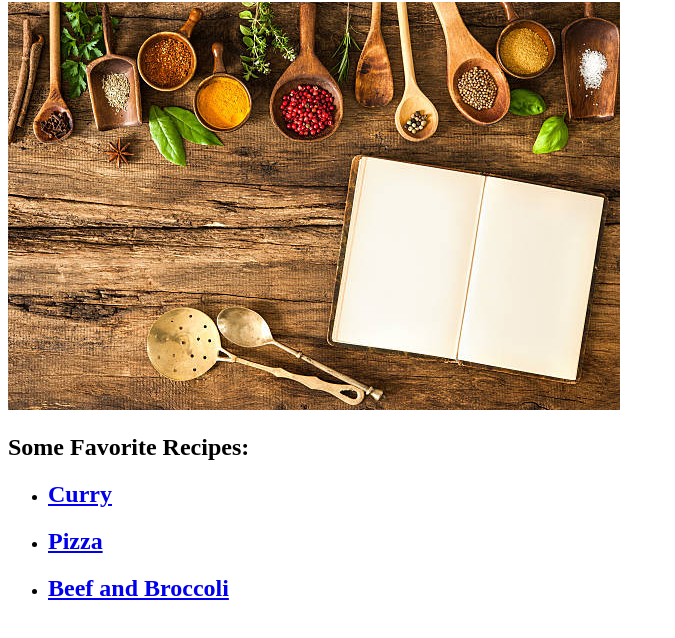
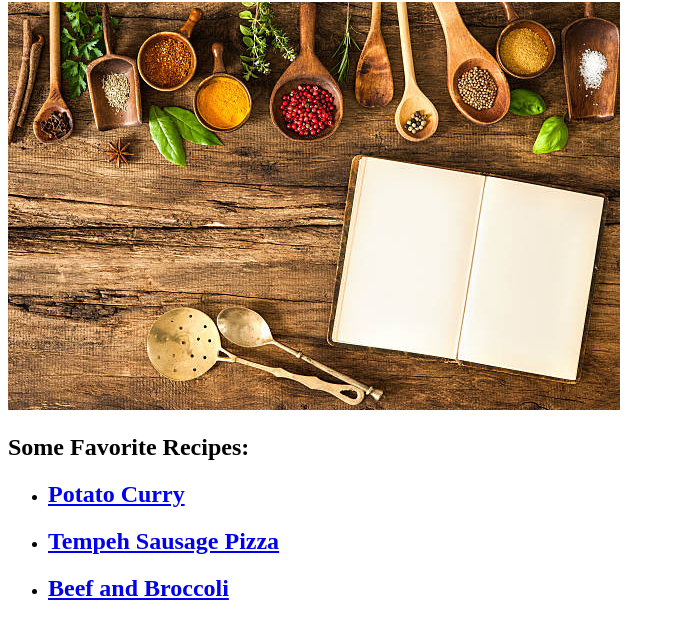
Before and after one commit to codybb/odin-recipes, a plain HTML site: page index.html in a window 1280 px wide. Shown: the part 78-716 px from the top of the page, without its empty margins (0-675 px from the left). Drawn offline with Linux system fonts and the light colour scheme.

Commit message:
Final edit

```diff
--- a/index.html
+++ b/index.html
@@ -9,8 +9,8 @@
    <h1>Odin Recipes</h1>
         <img src="recipes/recipe images/recipebook.jpg">
    <h2>Some Favorite Recipes:</h2>
-   <ul><li><h2> <a href="./recipes/curry.html">Curry</a></h2> </li>
-       <li><h2> <a href="./recipes/pizza.html">Pizza</a></h2> </li>
+   <ul><li><h2> <a href="./recipes/curry.html">Potato Curry</a></h2> </li>
+       <li><h2> <a href="./recipes/pizza.html">Tempeh Sausage Pizza</a></h2> </li>
        <li><h2> <a href="./recipes/beefbr.html">Beef and Broccoli</a></h2></li> </ul>
 </body>
 </html>
```
